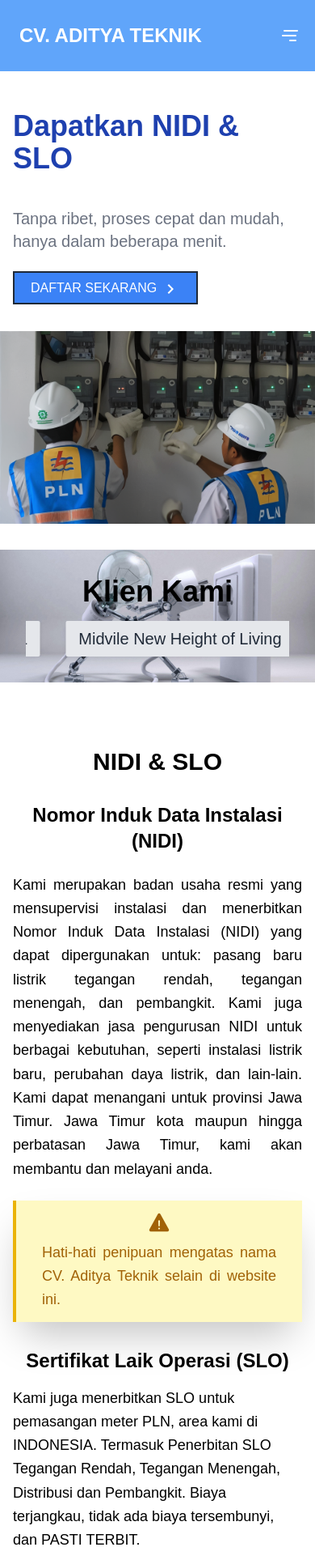
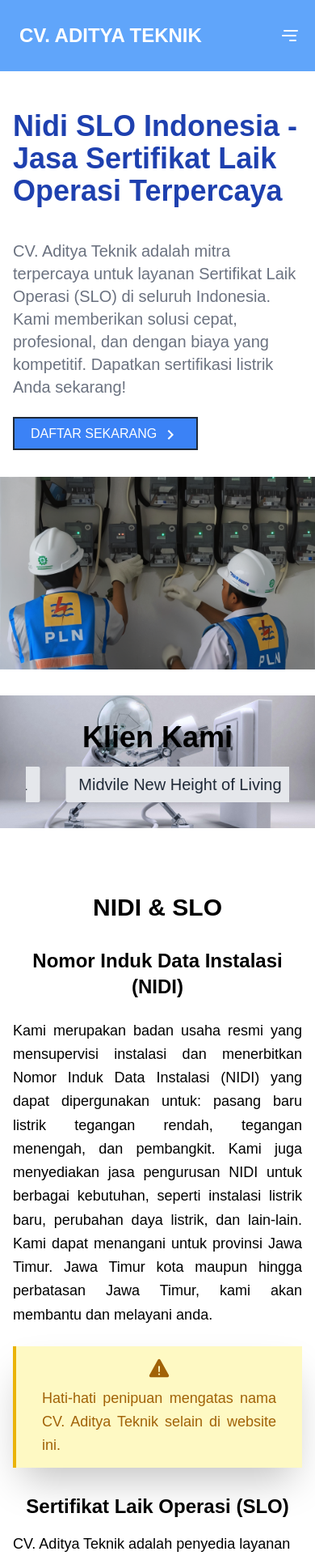
Before and after one commit to jefryKurniawan/cv-aditya-teknik, a Next.js app: page / in a window 390 px wide. Shown: the top 1927 px of the page at 81% size. Built offline with nearby package versions, Linux system fonts and the light colour scheme.

Commit message:
update seo & https sitemap + robots

```diff
--- a/src/app/beranda/Hero.tsx
+++ b/src/app/beranda/Hero.tsx
@@ -7,8 +7,8 @@ export default function Hero () {
   return (
     <div className="w-full h-full dark:bg-blue-600 items-center grid-cols-2 mx-auto overflow-x-hidden lg:grid md:py-8 lg:py-20 lg:px-8" data-aos="fade-right" data-aos-duration="800" >
       <div className="lg:px-24 md:px-24 sm:pl-2 py-8 p-4 sm:px-8">
-        <h1 className='text-4xl py-4 font-extrabold text-left text-blue-800 dark:text-white'>Dapatkan NIDI & SLO</h1>
-        <p className="text-xl text-gray-500 md:py-6 py-6 dark:text-white">Tanpa ribet, proses cepat dan mudah, hanya dalam beberapa menit.</p>
+        <h1 className='text-4xl py-4 font-extrabold text-left text-blue-800 dark:text-white'>Nidi SLO Indonesia - Jasa Sertifikat Laik Operasi Terpercaya</h1>
+        <p className="text-xl text-gray-500 md:py-6 py-6 dark:text-white">CV. Aditya Teknik adalah mitra terpercaya untuk layanan Sertifikat Laik Operasi (SLO) di seluruh Indonesia. Kami memberikan solusi cepat, profesional, dan dengan biaya yang kompetitif. Dapatkan sertifikasi listrik Anda sekarang!</p>
         <div className="py-2">
           <Link href="/pelayanan/persurat" className=" border-2 border-gray-800 bg-blue-500 px-5 py-2.5 font-medium uppercase text-white hover:bg-blue-900">
             Daftar Sekarang <MdKeyboardArrowRight size="1.5rem" className="inline-block vertical-align:middle"/>
@@ -17,7 +17,7 @@ export default function Hero () {
       </div>
 
       <div className="pb-8 overflow-hidden">
-        <Image id="heroImg" className="w-full md:mx-auto sm:mx-auto select-none pointer-events-none" src={'/assets/pln.png'} alt="hero-img" width={300} height={300}/>
+        <Image id="heroImg" className="w-full md:mx-auto sm:mx-auto select-none pointer-events-none" src={'/assets/slo.png'} alt="Jasa Nidi SLO" width={300} height={300}/>
       </div>
     </div>
   );
--- a/src/app/beranda/Layanan.tsx
+++ b/src/app/beranda/Layanan.tsx
@@ -31,7 +31,7 @@ export default function Layanan () {
 
         <Card1
           className="backdrop-blur-xl bg-yellow-400/30 my-auto"
-          heading="Sertifikat NIDI SLO"
+          heading=" Sertifikasi Listrik"
           description="Pengakuan resmi kemampuan Anda dalam bidang pendidikan dan pelatihan. Dapatkan sertifikat yang diakui secara nasional dan internasional."
           icon={<PiCertificateDuotone size="5rem" className="text-[#fcfcfc]"/>}
           button={
@@ -67,7 +67,7 @@ export default function Layanan () {
         <Card1
           className="backdrop-blur-xl bg-white/30 my-auto"
           heading="Perawatan"
-          description="Perawatan Rutin listrik untuk daerah kota Batu Malang Dan sekitarnya, Kami memiliki tukang listrik yang handal dan profesional."
+          description="Perawatan dan pemeliharaan sistem listrik Anda sesuai standar SNI."
           icon={<GrHostMaintenance size="4rem" className="text-[#7845f8]" />}
           button={
             <Link href="/pelayanan/perawatan">
--- a/src/app/beranda/NidiSlo.tsx
+++ b/src/app/beranda/NidiSlo.tsx
@@ -29,11 +29,9 @@ export default function NidiSlo () {
             {/* slo */}
             <div className="w-full md:w-1/2 lg:w-1/2 xl:w-1/2 p-4 md:p-6 lg:p-8 justify-center">
               <h2 className="text-2xl font-bold mb-4 lg:align-top text-center">Sertifikat Laik Operasi (SLO)</h2>
-              <p className="text-lg leading-relaxed mb-4">
-                Kami juga menerbitkan SLO untuk pemasangan meter PLN, area kami di  INDONESIA. Termasuk Penerbitan SLO Tegangan Rendah, Tegangan Menengah, Distribusi dan Pembangkit. Biaya terjangkau, tidak ada biaya tersembunyi, dan PASTI TERBIT.
-              </p>
+              <p className="text-lg leading-relaxed mb-4">CV. Aditya Teknik adalah penyedia layanan Sertifikat Laik Operasi (SLO) terkemuka di Indonesia. Kami melayani berbagai jenis instalasi listrik dengan standar nasional.</p>
               <div className="flex justify-center">
-                <Image src={"/assets/large-slo-inkindo_OFOr.png"} alt="sertif" width={150} height={150} className="w-2/3 " />
+                <Image src={"/assets/sertifikat-nidi-slo.png"} alt="Nidi SLO Indonesia - Sertifikat Laik Operasi" width={150} height={150} className="w-2/3 " />
               </div>
 
             </div>
--- a/src/app/layout.tsx
+++ b/src/app/layout.tsx
@@ -4,8 +4,9 @@ import Footer from "@/components/Footer";
 import Navbar from "@/components/Navbar";
 
 export const metadata: Metadata = {
-  title: "SLO NIDI Malang",
-  description: "CV.Aditya Teknik",
+  title: "Nidi SLO Indonesia - Jasa Sertifikat Laik Operasi | CV. Aditya Teknik",
+  description: "CV. Aditya Teknik menyediakan layanan Nidi SLO di seluruh Indonesia. Sertifikat Laik Operasi (SLO) dengan proses cepat, mudah, dan terpercaya. Hubungi kami sekarang!",
+  keywords: ["Nidi SLO","Nidi SLO Indonesia", "Sertifikat Laik Operasi Indonesia", "Jasa SLO","Jasa Nidi", "CV Aditya Teknik"],
   icons: {
     icon: "/favicon.ico",
   },
--- a/src/app/robots.ts
+++ b/src/app/robots.ts
@@ -8,7 +8,7 @@ export default function robots(): MetadataRoute.Robots {
         allow: '/',
       },
     ],
-    sitemap: 'http://adytia-tehnik.com/sitemap.xml',
-    host: 'http://adytia-tehnik.com',
+    sitemap: 'https://www.adytia-tehnik.com/sitemap.xml',
+    host: 'https://www.adytia-tehnik.com',
   };
 }
--- a/src/app/sitemap.ts
+++ b/src/app/sitemap.ts
@@ -1,7 +1,7 @@
 import type { MetadataRoute } from 'next';
 
 export default function sitemap(): MetadataRoute.Sitemap {
-  const baseDomain = 'http://adytia-tehnik.com';
+  const baseDomain = 'https://www.adytia-tehnik.com/';
 
   const routes = [
     '/',
@@ -18,6 +18,7 @@ export default function sitemap(): MetadataRoute.Sitemap {
   const sitemapEntries = routes.map((path) => ({
     url: `${baseDomain}${path}`,
     lastModified: new Date(),
+    priority: path === "/" ? 1.0 : 0.8,
     alternates: {
       languages: {
         id: `${baseDomain}${path}`
```
Also changed, not shown: public/assets/sertifikat-nidi-slo.png (renamed from public/assets/large-slo-inkindo_OFOr.png), public/assets/slo.png (renamed from public/assets/pln.png).
